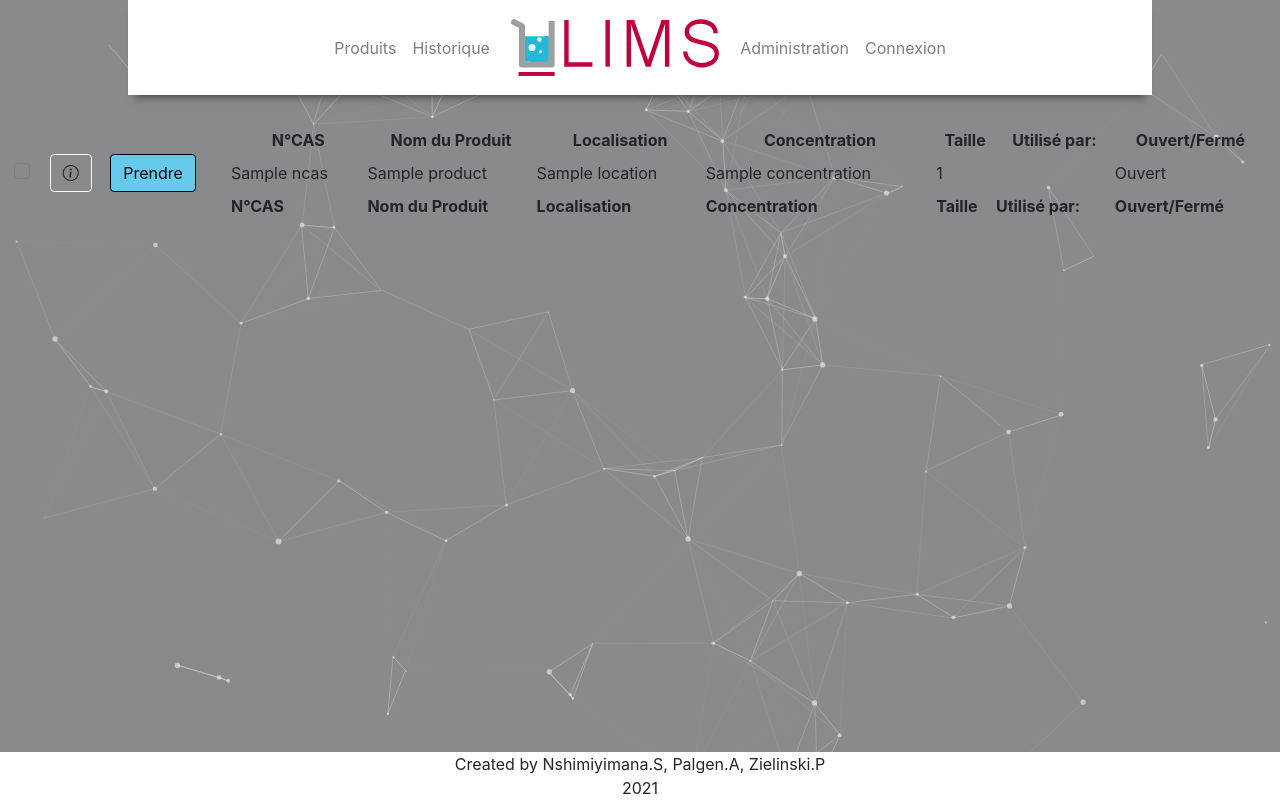
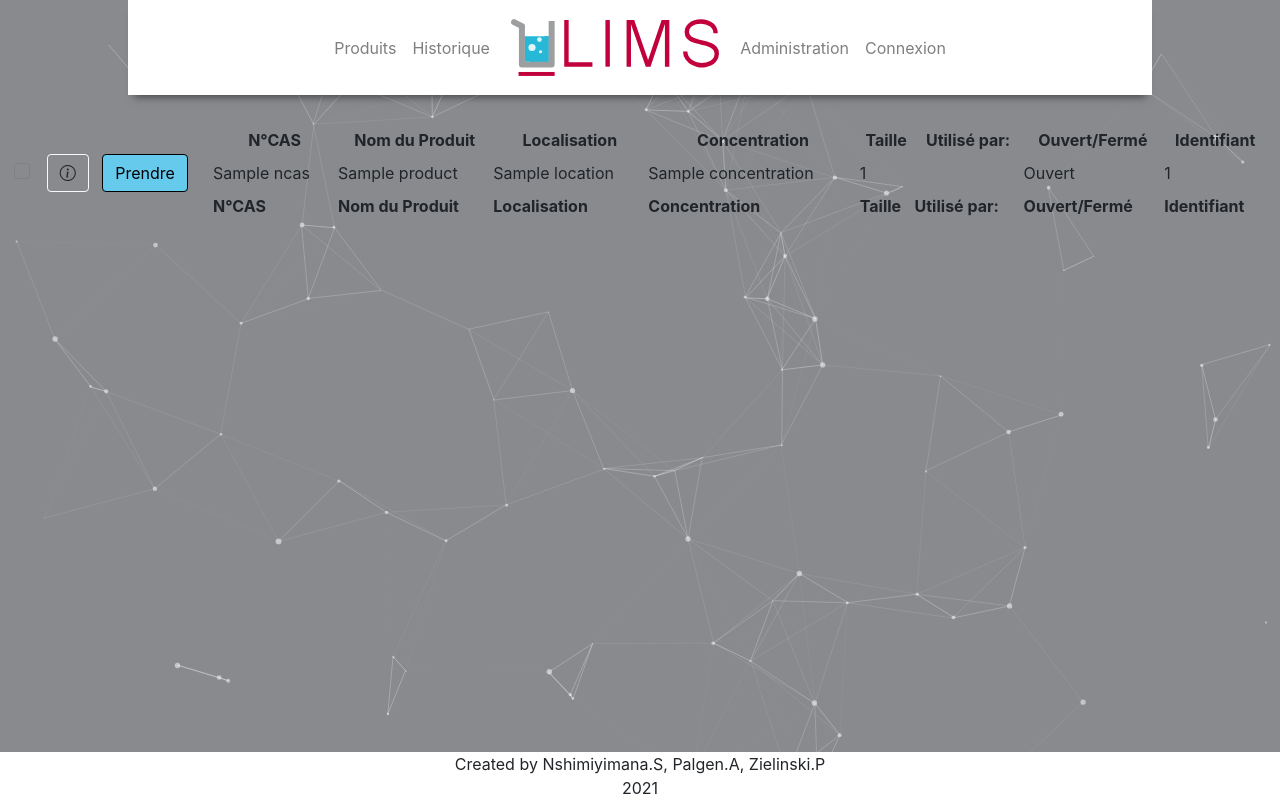
Before and after one commit to ArnaudPalgen/ma2_web_technologies, a Symfony app: template umons-lims2/templates/products/index.html.twig in a window 1280 px wide. Run offline with Twig, Linux system fonts and the light colour scheme; the template is opened without the code that fills it: most values are stand-ins (such as "Sample title", 1, 10 or a date in 2020); some libraries are stand-ins or nearby versions.

Commit message:
ajout identifiant

```diff
--- a/umons-lims2/templates/history.html.twig
+++ b/umons-lims2/templates/history.html.twig
@@ -20,6 +20,7 @@
             <option value="1">Produit</option>
             <option value="2">Utilisateur</option>
             <option value="3">Date</option>
+            <option value="4">Identifiant</option>
           </select>
       </div>
     </div>
@@ -36,6 +37,7 @@
             <th>Produit</th>
             <th>Utilisateur</th>
             <th>Date</th>
+            <th>Identifiant</th>
           </tr>
         </thead>
         <tbody>
@@ -45,6 +47,7 @@
           <th>{{log.product.getName()}}</th>
           <th>{{log.user.getFirstName()}} {{log.user.getLastName()}}</th>
           <th class ="date">{{log.date|date("d/m/Y H:i:s", "Europe/Paris")}}</th>
+          <th>{{log.product.getId()}}</th>
         </tr>
         {% endfor %}
         </tbody>
--- a/umons-lims2/templates/products/index.html.twig
+++ b/umons-lims2/templates/products/index.html.twig
@@ -31,6 +31,7 @@
                         <th class="text-center">Taille</th>
                         <th class="text-center">Utilisé par:</th>
                         <th class="text-center">Ouvert/Fermé</th>
+                        <th class="text-center">Identifiant</th>
                     </tr>
                     </thead>
                     <tbody>
@@ -78,6 +79,7 @@
                                     Fermé
                                 {% endif %}
                             </td>
+                            <td>{{ product.id }}</td>
                         </tr>
                     {% endfor %}
                     </tbody>
@@ -93,6 +95,7 @@
                         <th>Taille</th>
                         <th>Utilisé par:</th>
                         <th>Ouvert/Fermé</th>
+                        <th>Identifiant</th>
                     </tr>
                     </tfoot>
                 </table>
@@ -163,10 +166,11 @@
             "columnDefs": [
                 {"searchable": false, "targets": 0},
                 {"searchable": false, "targets": 1},
+                {"searchable": false, "targets": 2},
                 {
                     searchPanes: {
                         show: false
-                    }, width: '5%',
+                    }, width: '4%',
                     targets: [0]
                 },
                 {
@@ -222,6 +226,12 @@
                         show: true
                     },
                     targets: [9]
+                },
+                {
+                    searchPanes: {
+                        show: true
+                    },width: '5%',
+                    targets: [10]
                 },
                 {"targets": [0, 1, 2], "orderable": false},
                 {"className": "dt-center", "targets": "_all"}
--- a/umons-lims2/templates/userchoose.html.twig
+++ b/umons-lims2/templates/userchoose.html.twig
@@ -25,7 +25,7 @@
 					   value="{{ csrf_token('simple-auth') }}">
 				<div class="row">
 				{% for user in users %}
-					<div class="col-12 col-sm-12 col-md-6 col-lg-4 col-xl-4">
+					<div class="col-12 col-sm-12 col-md-6 col-lg-3 col-xl-2">
 					<label class="d-block">
 						<input
 								type="radio"
```
